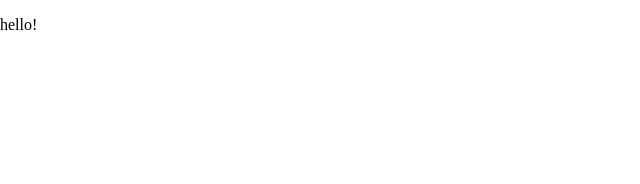
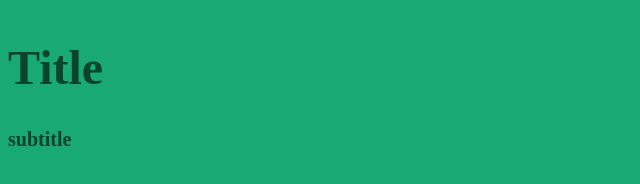
Before and after one commit to daggerok/tachyons-example, a website built with Parcel: page src/index.html in a window 1280 px wide. Shown: the whole page, without its empty margins (0-640 px from the left). Built offline with nearby package versions, Linux system fonts and the light colour scheme.

Commit message:
Final commit, ready for tagging (C) whatthecommit.com

```diff
--- a/package.json
+++ b/package.json
@@ -16,7 +16,7 @@
     "test": "echo \"Error: no test specified\" && exit 1",
     "predeploy": "npm i && npm-run-all predeploy:*",
     "predeploy:clean": "npm run clean",
-    "predeploy:build": "parcel build --public-url /js-examples/ src/index.html",
+    "predeploy:build": "parcel build --public-url /tachyons-example/ src/index.html",
     "predeploy:base-href": "bash ./bin/gh-pages-base-href.bash dist/index.html",
     "predeploy:gh-pages-404": "ncp ./dist/index.html ./dist/404.html",
     "predeploy:nojekyll": "touch ./dist/.nojekyll",
--- a/src/index.html
+++ b/src/index.html
@@ -11,8 +11,25 @@
   <link rel="stylesheet" href="../node_modules/tachyons/css/tachyons.css">
   <link rel="stylesheet" href="./style.css">
 </head>
-<body>
-<div id="app"></div>
+<!--
+  body:
+  - green background
+  - text blackish (40% transparent)
+  - padding 2nd
+-->
+<body class="bg-green black-60 pa2">
+<div id="app">
+  <!--
+    h1:
+    - font size little bit bigger
+  -->
+  <h1 class="f1">Title</h1>
+  <!--
+    h2:
+    - font size little bit smaller
+  -->
+  <h2 class="f4">subtitle</h2>
+</div>
 <script src="./main.js"></script>
 </body>
 </html>
--- a/src/main.js
+++ /dev/null
@@ -1,5 +0,0 @@
-const app = document.querySelector('#app');
-
-app.innerHTML = `<p>
-  hello!
-</p>`;
```
Also changed, not shown: 2 other files.
